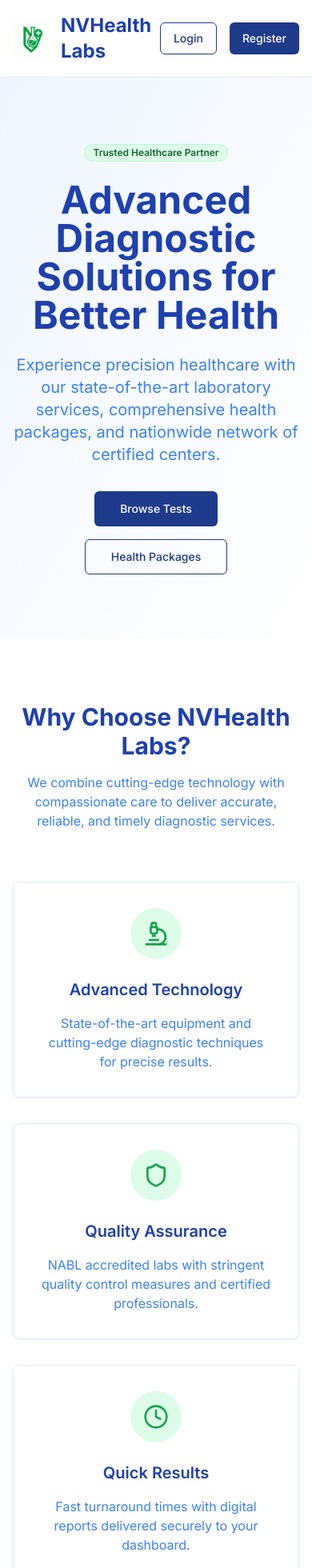
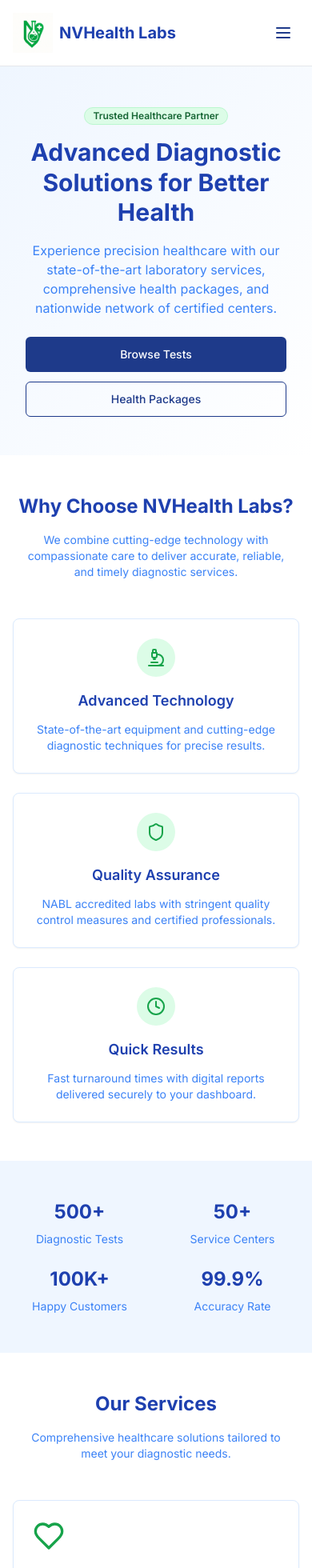
Before and after one commit to NVHealth/nvhealthlabs, a Next.js app: page / in a window 390 px wide. Shown: the top 1960 px of the page at 80% size. Built offline with nearby package versions, Linux system fonts and the light colour scheme.

Commit message:
updated nsv bar

```diff
--- a/app/page.tsx
+++ b/app/page.tsx
@@ -1,19 +1,26 @@
+"use client"
+
 import { Button } from "@/components/ui/button"
 import { Card, CardContent } from "@/components/ui/card"
 import { Badge } from "@/components/ui/badge"
 import { Logo } from "@/components/logo"
-import { Microscope, Shield, Clock, Phone, Mail, Users, Heart, Activity } from "lucide-react"
+import { Microscope, Shield, Clock, Phone, Mail, Users, Heart, Activity, Menu, X } from "lucide-react"
 import Link from "next/link"
+import { useState } from "react"
 
 export default function HomePage() {
+  const [mobileMenuOpen, setMobileMenuOpen] = useState(false)
+
   return (
     <div className="min-h-screen bg-white">
       {/* Header */}
       <header className="border-b border-gray-200 bg-white sticky top-0 z-50">
         <div className="container mx-auto px-4 py-4">
           <div className="flex items-center justify-between">
-            <Logo iconSize={48} textClassName="text-2xl" />
-            <nav className="hidden md:flex items-center space-x-8">
+            <Logo iconSize={50} textClassName="text-xl sm:text-2xl" />
+
+            {/* Desktop Navigation */}
+            <nav className="hidden lg:flex items-center space-x-6 xl:space-x-8">
               <Link href="/tests" className="text-primary-600 hover:text-primary-700 font-medium">
                 Tests
               </Link>
@@ -30,38 +37,131 @@ export default function HomePage() {
                 Contact
               </Link>
             </nav>
-            <div className="flex items-center space-x-4">
+
+            <div className="flex items-center space-x-2 sm:space-x-4">
+              {/* Desktop Auth Buttons */}
+              <div className="hidden sm:flex items-center space-x-2 sm:space-x-4">
                 <Link href="/auth/login">
                   <Button
                     variant="outline"
-                  className="border-primary-600 text-primary-600 hover:bg-primary-50 bg-transparent"
+                    size="sm"
+                    className="border-primary-600 text-primary-600 hover:bg-primary-50 bg-transparent text-xs sm:text-sm"
                   >
                     Login
                   </Button>
                 </Link>
                 <Link href="/auth/register">
-                <Button className="bg-primary-600 hover:bg-primary-700 text-white">Register</Button>
+                  <Button size="sm" className="bg-primary-600 hover:bg-primary-700 text-white text-xs sm:text-sm">
+                    Register
+                  </Button>
                 </Link>
+              </div>
+
+              {/* Mobile Menu Button */}
+              <button
+                onClick={() => setMobileMenuOpen(!mobileMenuOpen)}
+                className="lg:hidden p-2 text-primary-600 hover:text-primary-700 transition-colors duration-200"
+                aria-label="Toggle mobile menu"
+              >
+                <div className="relative w-6 h-6">
+                  <Menu
+                    className={`w-6 h-6 absolute transition-all duration-300 ${
+                      mobileMenuOpen ? 'opacity-0 rotate-90' : 'opacity-100 rotate-0'
+                    }`}
+                  />
+                  <X
+                    className={`w-6 h-6 absolute transition-all duration-300 ${
+                      mobileMenuOpen ? 'opacity-100 rotate-0' : 'opacity-0 -rotate-90'
+                    }`}
+                  />
+                </div>
+              </button>
+            </div>
+          </div>
+
+          {/* Mobile Menu */}
+          <div className={`lg:hidden overflow-hidden transition-all duration-300 ease-in-out ${
+            mobileMenuOpen
+              ? 'max-h-screen opacity-100'
+              : 'max-h-0 opacity-0'
+          }`}>
+            <div className="mt-4 pb-6 border-t border-gray-200 pt-4">
+              <nav className="flex flex-col space-y-4">
+                <Link
+                  href="/tests"
+                  className="text-primary-600 hover:text-primary-700 font-medium py-2 transform transition-all duration-200 hover:translate-x-1 hover:bg-primary-50 px-3 rounded-md"
+                  onClick={() => setMobileMenuOpen(false)}
+                >
+                  Tests
+                </Link>
+                <Link
+                  href="/packages"
+                  className="text-primary-600 hover:text-primary-700 font-medium py-2 transform transition-all duration-200 hover:translate-x-1 hover:bg-primary-50 px-3 rounded-md"
+                  onClick={() => setMobileMenuOpen(false)}
+                >
+                  Packages
+                </Link>
+                <Link
+                  href="/centers"
+                  className="text-primary-600 hover:text-primary-700 font-medium py-2 transform transition-all duration-200 hover:translate-x-1 hover:bg-primary-50 px-3 rounded-md"
+                  onClick={() => setMobileMenuOpen(false)}
+                >
+                  Centers
+                </Link>
+                <Link
+                  href="/about"
+                  className="text-primary-600 hover:text-primary-700 font-medium py-2 transform transition-all duration-200 hover:translate-x-1 hover:bg-primary-50 px-3 rounded-md"
+                  onClick={() => setMobileMenuOpen(false)}
+                >
+                  About
+                </Link>
+                <Link
+                  href="/contact"
+                  className="text-primary-600 hover:text-primary-700 font-medium py-2 transform transition-all duration-200 hover:translate-x-1 hover:bg-primary-50 px-3 rounded-md"
+                  onClick={() => setMobileMenuOpen(false)}
+                >
+                  Contact
+                </Link>
+
+                {/* Mobile Auth Buttons */}
+                <div className="flex flex-col space-y-3 pt-4 pb-2 sm:hidden animate-in slide-in-from-bottom-2 duration-300">
+                  <Link href="/auth/login" onClick={() => setMobileMenuOpen(false)}>
+                    <Button
+                      variant="outline"
+                      className="border-primary-600 text-primary-600 hover:bg-primary-50 bg-transparent w-full transition-all duration-200 hover:scale-105"
+                    >
+                      Login
+                    </Button>
+                  </Link>
+                  <Link href="/auth/register" onClick={() => setMobileMenuOpen(false)}>
+                    <Button className="bg-primary-600 hover:bg-primary-700 text-white w-full transition-all duration-200 hover:scale-105">
+                      Register
+                    </Button>
+                  </Link>
+                </div>
+              </nav>
             </div>
           </div>
         </div>
       </header>
 
       {/* Hero Section */}
-      <section className="bg-gradient-to-br from-primary-50 to-white py-20">
+      <section className="bg-gradient-to-br from-primary-50 to-white py-12 sm:py-16 lg:py-20">
         <div className="container mx-auto px-4">
           <div className="max-w-4xl mx-auto text-center">
-            <Badge className="mb-6 bg-green-100 text-green-800 border-green-200">Trusted Healthcare Partner</Badge>
-            <h1 className="text-5xl font-bold text-primary-700 mb-6">
+            <Badge className="mb-4 sm:mb-6 bg-green-100 text-green-800 border-green-200 text-xs sm:text-sm">
+              Trusted Healthcare Partner
+            </Badge>
+            <h1 className="text-3xl sm:text-4xl lg:text-5xl font-bold text-primary-700 mb-4 sm:mb-6 leading-tight">
               Advanced Diagnostic Solutions for Better Health
             </h1>
-            <p className="text-xl text-primary-500 mb-8 max-w-2xl mx-auto">
+            <p className="text-base sm:text-lg lg:text-xl text-primary-500 mb-6 sm:mb-8 max-w-2xl mx-auto px-4">
               Experience precision healthcare with our state-of-the-art laboratory services, comprehensive health
               packages, and nationwide network of certified centers.
             </p>
-            <div className="flex flex-col sm:flex-row gap-4 justify-center">
+            <div className="flex flex-col sm:flex-row gap-3 sm:gap-4 justify-center px-4">
               <Link href="/tests">
-                <Button size="lg" className="bg-primary-600 hover:bg-primary-700 text-white px-8">
+                <Button size="lg" className="bg-primary-600 hover:bg-primary-700 text-white px-6 sm:px-8 w-full sm:w-auto">
                   Browse Tests
                 </Button>
               </Link>
@@ -69,7 +169,7 @@ export default function HomePage() {
                 <Button
                   size="lg"
                   variant="outline"
-                  className="border-primary-600 text-primary-600 hover:bg-primary-50 px-8 bg-transparent"
+                  className="border-primary-600 text-primary-600 hover:bg-primary-50 px-6 sm:px-8 bg-transparent w-full sm:w-auto"
                 >
                   Health Packages
                 </Button>
@@ -80,48 +180,48 @@ export default function HomePage() {
       </section>
 
       {/* Features Section */}
-      <section className="py-20 bg-white">
+      <section className="py-12 sm:py-16 lg:py-20 bg-white">
         <div className="container mx-auto px-4">
-          <div className="text-center mb-16">
-            <h2 className="text-3xl font-bold text-primary-700 mb-4">Why Choose NVHealth Labs?</h2>
-            <p className="text-primary-500 max-w-2xl mx-auto">
+          <div className="text-center mb-12 sm:mb-16">
+            <h2 className="text-2xl sm:text-3xl font-bold text-primary-700 mb-4">Why Choose NVHealth Labs?</h2>
+            <p className="text-primary-500 max-w-2xl mx-auto px-4 text-sm sm:text-base">
               We combine cutting-edge technology with compassionate care to deliver accurate, reliable, and timely
               diagnostic services.
             </p>
           </div>
 
-          <div className="grid md:grid-cols-3 gap-8">
+          <div className="grid sm:grid-cols-2 lg:grid-cols-3 gap-6 sm:gap-8">
             <Card className="border-primary-100 hover:shadow-lg transition-shadow">
-              <CardContent className="p-8 text-center">
-                <div className="w-16 h-16 bg-green-100 rounded-full flex items-center justify-center mx-auto mb-6">
-                  <Microscope className="w-8 h-8 text-green-600" />
+              <CardContent className="p-6 sm:p-8 text-center">
+                <div className="w-12 h-12 sm:w-16 sm:h-16 bg-green-100 rounded-full flex items-center justify-center mx-auto mb-4 sm:mb-6">
+                  <Microscope className="w-6 h-6 sm:w-8 sm:h-8 text-green-600" />
                 </div>
-                <h3 className="text-xl font-semibold text-primary-700 mb-4">Advanced Technology</h3>
-                <p className="text-primary-500">
+                <h3 className="text-lg sm:text-xl font-semibold text-primary-700 mb-3 sm:mb-4">Advanced Technology</h3>
+                <p className="text-primary-500 text-sm sm:text-base">
                   State-of-the-art equipment and cutting-edge diagnostic techniques for precise results.
                 </p>
               </CardContent>
             </Card>
 
             <Card className="border-primary-100 hover:shadow-lg transition-shadow">
-              <CardContent className="p-8 text-center">
-                <div className="w-16 h-16 bg-green-100 rounded-full flex items-center justify-center mx-auto mb-6">
-                  <Shield className="w-8 h-8 text-green-600" />
+              <CardContent className="p-6 sm:p-8 text-center">
+                <div className="w-12 h-12 sm:w-16 sm:h-16 bg-green-100 rounded-full flex items-center justify-center mx-auto mb-4 sm:mb-6">
+                  <Shield className="w-6 h-6 sm:w-8 sm:h-8 text-green-600" />
                 </div>
-                <h3 className="text-xl font-semibold text-primary-700 mb-4">Quality Assurance</h3>
-                <p className="text-primary-500">
+                <h3 className="text-lg sm:text-xl font-semibold text-primary-700 mb-3 sm:mb-4">Quality Assurance</h3>
+                <p className="text-primary-500 text-sm sm:text-base">
                   NABL accredited labs with stringent quality control measures and certified professionals.
                 </p>
               </CardContent>
             </Card>
 
-            <Card className="border-primary-100 hover:shadow-lg transition-shadow">
-              <CardContent className="p-8 text-center">
-                <div className="w-16 h-16 bg-green-100 rounded-full flex items-center justify-center mx-auto mb-6">
-                  <Clock className="w-8 h-8 text-green-600" />
+            <Card className="border-primary-100 hover:shadow-lg transition-shadow sm:col-span-2 lg:col-span-1">
+              <CardContent className="p-6 sm:p-8 text-center">
+                <div className="w-12 h-12 sm:w-16 sm:h-16 bg-green-100 rounded-full flex items-center justify-center mx-auto mb-4 sm:mb-6">
+                  <Clock className="w-6 h-6 sm:w-8 sm:h-8 text-green-600" />
                 </div>
-                <h3 className="text-xl font-semibold text-primary-700 mb-4">Quick Results</h3>
-                <p className="text-primary-500">
+                <h3 className="text-lg sm:text-xl font-semibold text-primary-700 mb-3 sm:mb-4">Quick Results</h3>
+                <p className="text-primary-500 text-sm sm:text-base">
                   Fast turnaround times with digital reports delivered securely to your dashboard.
                 </p>
               </CardContent>
@@ -131,48 +231,48 @@ export default function HomePage() {
       </section>
 
       {/* Stats Section */}
-      <section className="py-20 bg-primary-50">
+      <section className="py-12 sm:py-16 lg:py-20 bg-primary-50">
         <div className="container mx-auto px-4">
-          <div className="grid md:grid-cols-4 gap-8 text-center">
-            <div>
-              <div className="text-4xl font-bold text-primary-700 mb-2">500+</div>
-              <div className="text-primary-500">Diagnostic Tests</div>
+          <div className="grid grid-cols-2 lg:grid-cols-4 gap-6 sm:gap-8 text-center">
+            <div className="space-y-2">
+              <div className="text-2xl sm:text-3xl lg:text-4xl font-bold text-primary-700">500+</div>
+              <div className="text-primary-500 text-sm sm:text-base">Diagnostic Tests</div>
             </div>
-            <div>
-              <div className="text-4xl font-bold text-primary-700 mb-2">50+</div>
-              <div className="text-primary-500">Service Centers</div>
+            <div className="space-y-2">
+              <div className="text-2xl sm:text-3xl lg:text-4xl font-bold text-primary-700">50+</div>
+              <div className="text-primary-500 text-sm sm:text-base">Service Centers</div>
             </div>
-            <div>
-              <div className="text-4xl font-bold text-primary-700 mb-2">100K+</div>
-              <div className="text-primary-500">Happy Customers</div>
+            <div className="space-y-2">
+              <div className="text-2xl sm:text-3xl lg:text-4xl font-bold text-primary-700">100K+</div>
+              <div className="text-primary-500 text-sm sm:text-base">Happy Customers</div>
             </div>
-            <div>
-              <div className="text-4xl font-bold text-primary-700 mb-2">99.9%</div>
-              <div className="text-primary-500">Accuracy Rate</div>
+            <div className="space-y-2">
+              <div className="text-2xl sm:text-3xl lg:text-4xl font-bold text-primary-700">99.9%</div>
+              <div className="text-primary-500 text-sm sm:text-base">Accuracy Rate</div>
             </div>
           </div>
         </div>
       </section>
 
       {/* Services Section */}
-      <section className="py-20 bg-white">
+      <section className="py-12 sm:py-16 lg:py-20 bg-white">
         <div className="container mx-auto px-4">
-          <div className="text-center mb-16">
-            <h2 className="text-3xl font-bold text-primary-700 mb-4">Our Services</h2>
-            <p className="text-primary-500 max-w-2xl mx-auto">
+          <div className="text-center mb-12 sm:mb-16">
+            <h2 className="text-2xl sm:text-3xl font-bold text-primary-700 mb-4">Our Services</h2>
+            <p className="text-primary-500 max-w-2xl mx-auto px-4 text-sm sm:text-base">
               Comprehensive healthcare solutions tailored to meet your diagnostic needs.
             </p>
           </div>
 
-          <div className="grid md:grid-cols-2 lg:grid-cols-3 gap-8">
+          <div className="grid sm:grid-cols-2 lg:grid-cols-3 gap-6 sm:gap-8">
             <Card className="border-primary-100 hover:shadow-lg transition-shadow">
               <CardContent className="p-6">
-                <Heart className="w-12 h-12 text-green-600 mb-4" />
+                <Heart className="w-10 h-10 sm:w-12 sm:h-12 text-green-600 mb-4" />
                 <h3 className="text-lg font-semibold text-primary-700 mb-3">Cardiac Care</h3>
-                <p className="text-primary-500 mb-4">
+                <p className="text-primary-500 mb-4 text-sm sm:text-base">
                   Comprehensive heart health assessments including ECG, Echo, and cardiac markers.
                 </p>
-                <Link href="/tests?category=cardiac" className="text-primary-600 hover:text-primary-700 font-medium">
+                <Link href="/tests?category=cardiac" className="text-primary-600 hover:text-primary-700 font-medium text-sm sm:text-base">
                   Learn More →
                 </Link>
               </CardContent>
@@ -180,25 +280,25 @@ export default function HomePage() {
 
             <Card className="border-primary-100 hover:shadow-lg transition-shadow">
               <CardContent className="p-6">
-                <Activity className="w-12 h-12 text-green-600 mb-4" />
+                <Activity className="w-10 h-10 sm:w-12 sm:h-12 text-green-600 mb-4" />
                 <h3 className="text-lg font-semibold text-primary-700 mb-3">Preventive Health</h3>
-                <p className="text-primary-500 mb-4">
+                <p className="text-primary-500 mb-4 text-sm sm:text-base">
                   Regular health checkups and screenings to prevent diseases before they start.
                 </p>
-                <Link href="/packages" className="text-primary-600 hover:text-primary-700 font-medium">
+                <Link href="/packages" className="text-primary-600 hover:text-primary-700 font-medium text-sm sm:text-base">
                   Learn More →
                 </Link>
               </CardContent>
             </Card>
 
-            <Card className="border-primary-100 hover:shadow-lg transition-shadow">
+            <Card className="border-primary-100 hover:shadow-lg transition-shadow sm:col-span-2 lg:col-span-1">
               <CardContent className="p-6">
-                <Users className="w-12 h-12 text-green-600 mb-4" />
+                <Users className="w-10 h-10 sm:w-12 sm:h-12 text-green-600 mb-4" />
                 <h3 className="text-lg font-semibold text-primary-700 mb-3">Corporate Health</h3>
-                <p className="text-primary-500 mb-4">
+                <p className="text-primary-500 mb-4 text-sm sm:text-base">
                   Customized health packages for organizations and employee wellness programs.
                 </p>
-                <Link href="/contact" className="text-primary-600 hover:text-primary-700 font-medium">
+                <Link href="/contact" className="text-primary-600 hover:text-primary-700 font-medium text-sm sm:text-base">
                   Learn More →
                 </Link>
               </CardContent>
@@ -208,15 +308,15 @@ export default function HomePage() {
       </section>
 
       {/* CTA Section */}
-      <section className="py-20 bg-primary-600">
+      <section className="py-12 sm:py-16 lg:py-20 bg-primary-600">
         <div className="container mx-auto px-4 text-center">
-          <h2 className="text-3xl font-bold text-white mb-4">Ready to Take Control of Your Health?</h2>
-          <p className="text-primary-100 mb-8 max-w-2xl mx-auto">
+          <h2 className="text-2xl sm:text-3xl font-bold text-white mb-4">Ready to Take Control of Your Health?</h2>
+          <p className="text-primary-100 mb-6 sm:mb-8 max-w-2xl mx-auto px-4 text-sm sm:text-base">
             Book your diagnostic tests today and get accurate results delivered to your doorstep.
           </p>
-          <div className="flex flex-col sm:flex-row gap-4 justify-center">
+          <div className="flex flex-col sm:flex-row gap-3 sm:gap-4 justify-center px-4">
             <Link href="/auth/register">
-              <Button size="lg" className="bg-white text-primary-600 hover:bg-gray-50 px-8">
+              <Button size="lg" className="bg-white text-primary-600 hover:bg-gray-50 px-6 sm:px-8 w-full sm:w-auto">
                 Get Started
               </Button>
             </Link>
@@ -224,7 +324,7 @@ export default function HomePage() {
               <Button
                 size="lg"
                 variant="outline"
-                className="border-white text-white hover:bg-primary-700 px-8 bg-transparent"
+                className="border-white text-white hover:bg-primary-700 px-6 sm:px-8 bg-transparent w-full sm:w-auto"
               >
                 Contact Us
               </Button>
@@ -234,31 +334,31 @@ export default function HomePage() {
       </section>
 
       {/* Footer */}
-      <footer className="bg-gray-900 text-white py-16">
+      <footer className="bg-gray-900 text-white py-12 sm:py-16">
         <div className="container mx-auto px-4">
-          <div className="grid md:grid-cols-4 gap-8">
-            <div>
-              <Logo iconSize={40} textClassName="text-xl text-white" href="/" />
-              <p className="text-gray-400 mt-4">
+          <div className="grid sm:grid-cols-2 lg:grid-cols-4 gap-8">
+            <div className="sm:col-span-2 lg:col-span-1">
+              <Logo iconSize={32} textClassName="text-lg sm:text-xl text-white" href="/" />
+              <p className="text-gray-400 mt-4 text-sm sm:text-base">
                 Advanced diagnostic solutions for better health outcomes. Trusted by thousands of patients nationwide.
               </p>
             </div>
 
             <div>
               <h3 className="text-lg font-semibold mb-4">Services</h3>
-              <ul className="space-y-2 text-gray-400">
+              <ul className="space-y-2 text-gray-400 text-sm sm:text-base">
                 <li>
-                  <Link href="/tests" className="hover:text-white">
+                  <Link href="/tests" className="hover:text-white transition-colors">
                     Diagnostic Tests
                   </Link>
                 </li>
                 <li>
-                  <Link href="/packages" className="hover:text-white">
+                  <Link href="/packages" className="hover:text-white transition-colors">
                     Health Packages
                   </Link>
                 </li>
                 <li>
-                  <Link href="/centers" className="hover:text-white">
+                  <Link href="/centers" className="hover:text-white transition-colors">
                     Service Centers
                   </Link>
                 </li>
@@ -267,14 +367,14 @@ export default function HomePage() {
 
             <div>
               <h3 className="text-lg font-semibold mb-4">Company</h3>
-              <ul className="space-y-2 text-gray-400">
+              <ul className="space-y-2 text-gray-400 text-sm sm:text-base">
                 <li>
-                  <Link href="/about" className="hover:text-white">
+                  <Link href="/about" className="hover:text-white transition-colors">
                     About Us
                   </Link>
                 </li>
                 <li>
-                  <Link href="/contact" className="hover:text-white">
+                  <Link href="/contact" className="hover:text-white transition-colors">
                     Contact
                   </Link>
                 </li>
@@ -283,20 +383,20 @@ export default function HomePage() {
 
             <div>
               <h3 className="text-lg font-semibold mb-4">Contact Info</h3>
-              <div className="space-y-2 text-gray-400">
+              <div className="space-y-2 text-gray-400 text-sm sm:text-base">
                 <div className="flex items-center gap-2">
-                  <Phone className="w-4 h-4" />
+                  <Phone className="w-4 h-4 flex-shrink-0" />
                   <span>+91 1800-123-4567</span>
                 </div>
                 <div className="flex items-center gap-2">
-                  <Mail className="w-4 h-4" />
-                  <span>info@nvhealthlabs.com</span>
+                  <Mail className="w-4 h-4 flex-shrink-0" />
+                  <span className="break-all">info@nvhealthlabs.com</span>
                 </div>
               </div>
             </div>
           </div>
 
-          <div className="border-t border-gray-800 mt-12 pt-8 text-center text-gray-400">
+          <div className="border-t border-gray-800 mt-8 sm:mt-12 pt-6 sm:pt-8 text-center text-gray-400 text-sm">
             <p>&copy; 2024 NVHealth Labs. All rights reserved.</p>
           </div>
         </div>
--- a/components/logo.tsx
+++ b/components/logo.tsx
@@ -11,7 +11,7 @@ interface LogoProps {
 
 export function Logo({ className = "", textClassName = "", iconSize = 40, showText = true, href = "/" }: LogoProps) {
   const logoContent = (
-    <div className={`flex items-center gap-3 ${className}`}>
+    <div className={`flex items-center gap-2 ${className}`}>
       <Image
         src="/images/nvicon.png"
         alt="NVHealth Labs"
```
Lines whose indentation alone changed are shown as unchanged.
